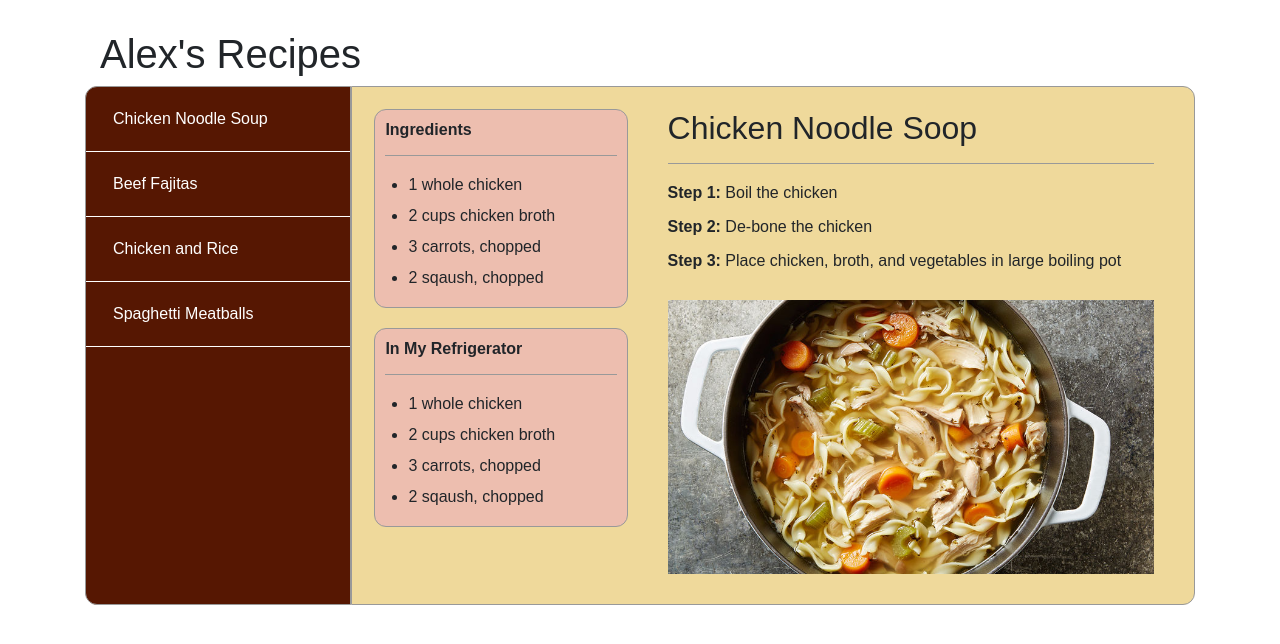
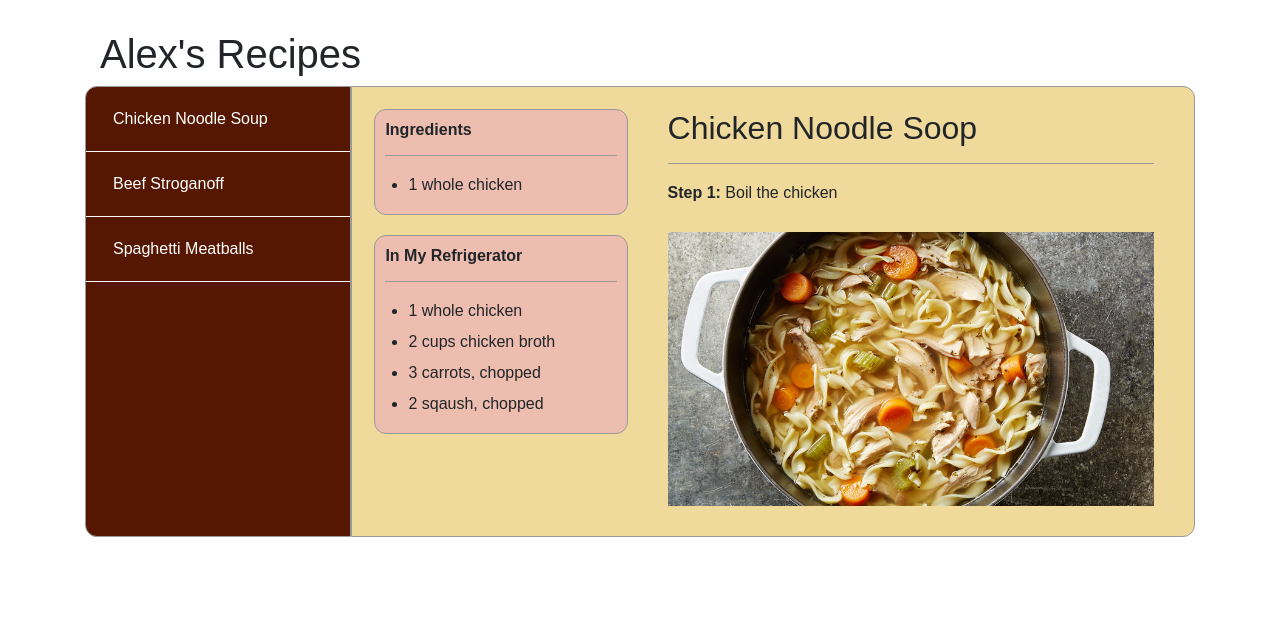
Before and after one commit to asimo124/RecipesReact, a React (Create React App) app: page / in a window 1280 px wide. Shown: the top 644 px of the page. Built offline with nearby package versions, Linux system fonts and the light colour scheme.

Commit message:
Completed breaking everything into components. Also created database structure on PairServer site.

```diff
--- a/src/App.js
+++ b/src/App.js
@@ -1,60 +1,37 @@
 import React, {Component} from 'react';
 import { Grid, Row, Col } from 'react-bootstrap';
+import RecipeList from './components/recipelist';
+import RecipeDetails from './components/recipedetails';
 
 class App extends Component {
+
+	state = {
+			recipes: [
+				{
+					id: 1,
+					name: "Chicken Noodle Soup"
+				},
+				{
+					id: 2,
+					name: "Beef Stroganoff"
+				},
+				{
+					id: 3,
+					name: "Spaghetti Meatballs"
+				},
+			]
+	};
+
 	render() {
 		return (
 			<div className="container">
 				<Grid>
 					<h1>Alex's Recipes</h1>
 					<Row >
-						<div className="recipe-list-container" >
-							<ul className="recipe-list">
-								<li><a href="#">Chicken Noodle Soup</a></li>
-								<li><a href="#">Beef Fajitas</a></li>
-								<li><a href="#">Chicken and Rice</a></li>
-								<li><a href="#">Spaghetti Meatballs</a></li>
-							</ul>
-						</div>
-						<div className="recipe-details-container" >
-							<Row >
-								<Col xs={12} md={4} >
-									<div className="ingredients-container">
-										<h5 className="small-box-title">Ingredients</h5>
-										<hr />
-										<ul className="ingredients-list">
-											<li>1 whole chicken</li>
-											<li>2 cups chicken broth</li>
-											<li>3 carrots, chopped</li>
-											<li>2 sqaush, chopped</li>
-										</ul>
-									</div>
-									<div className="available-ingredients-container">
-										<h5 className="small-box-title">In My Refrigerator</h5>
-										<hr />
-										<ul className="available-ingredients-list">
-											<li>1 whole chicken</li>
-											<li>2 cups chicken broth</li>
-											<li>3 carrots, chopped</li>
-											<li>2 sqaush, chopped</li>
-										</ul>
-									</div>
-								</Col>
-								<Col xs={12} md={8}>
-									<div className="recipe-steps-container">
-										<h2 className="recipe-title">Chicken Noodle Soop</h2>
-										<hr/>
-										<ul className="recipe-steps-list">
-											<li><strong>Step 1:</strong> Boil the chicken</li>
-											<li><strong>Step 2:</strong> De-bone the chicken</li>
-											<li><strong>Step 3:</strong> Place chicken, broth, and vegetables in large boiling pot</li>
-										</ul>
-										<div className="medlarge_clear" ></div>
-										<img src="/images/chicken_noodle_soup.jpg" className="full-width-img" />
-									</div>
-								</Col>
-							</Row>
-						</div>
+						<RecipeList
+							recipes={this.state.recipes}
+						/>
+						<RecipeDetails />
 					</Row>
 				</Grid>
 			</div>
--- /dev/null
+++ b/src/components/available_ingredients.js
@@ -0,0 +1,17 @@
+import { Component, PropTypes } from 'react';
+import React from 'react';
+
+export default class AvailableIngredients extends Component {
+	render() {
+		return <div className="available-ingredients-container">
+			<h5 className="small-box-title">In My Refrigerator</h5>
+			<hr />
+			<ul className="available-ingredients-list">
+				<li>1 whole chicken</li>
+				<li>2 cups chicken broth</li>
+				<li>3 carrots, chopped</li>
+				<li>2 sqaush, chopped</li>
+			</ul>
+		</div>
+	}
+}
--- /dev/null
+++ b/src/components/ingredient_list_item.js
@@ -0,0 +1,8 @@
+import { Component, PropTypes } from 'react';
+import React from 'react';
+
+export default class IngredientListItem extends Component {
+	render() {
+		return <li>1 whole chicken</li>
+	}
+}
--- /dev/null
+++ b/src/components/ingredients.js
@@ -0,0 +1,15 @@
+import { Component, PropTypes } from 'react';
+import React from 'react';
+import IngredientListItem from "./ingredient_list_item";
+
+export default class Ingredients extends Component {
+	render() {
+		return <div className="ingredients-container">
+			<h5 className="small-box-title">Ingredients</h5>
+			<hr />
+			<ul className="ingredients-list">
+				<IngredientListItem />
+			</ul>
+		</div>
+	}
+}
--- /dev/null
+++ b/src/components/recipe_list_item.js
@@ -0,0 +1,8 @@
+import { Component, PropTypes } from 'react';
+import React from "react";
+
+export default class RecipeListItem extends Component {
+	render() {
+		return <li><a href="#">{this.props.name}</a></li>
+	}
+}
--- /dev/null
+++ b/src/components/recipe_step_item.js
@@ -0,0 +1,8 @@
+import { Component, PropTypes } from 'react';
+import React from 'react';
+
+export default class RecipeStepItem extends Component {
+	render() {
+		return <li><strong>Step 1:</strong> Boil the chicken</li>
+	}
+}
--- /dev/null
+++ b/src/components/recipe_steps.js
@@ -0,0 +1,17 @@
+import { Component, PropTypes } from 'react';
+import React from 'react';
+import RecipeStepItem from './recipe_step_item'
+
+export default class RecipeSteps extends Component {
+	render() {
+		return <div className="recipe-steps-container">
+			<h2 className="recipe-title">Chicken Noodle Soop</h2>
+			<hr/>
+			<ul className="recipe-steps-list">
+				<RecipeStepItem />
+			</ul>
+			<div className="medlarge_clear" ></div>
+			<img src="/images/chicken_noodle_soup.jpg" className="full-width-img" />
+		</div>
+	}
+}
--- /dev/null
+++ b/src/components/recipedetails.js
@@ -0,0 +1,22 @@
+import { Component, PropTypes } from 'react';
+import {Col, Row} from "react-bootstrap";
+import React from "react";
+import Ingredients from './ingredients';
+import AvailableIngredients from './available_ingredients';
+import RecipeSteps from './recipe_steps';
+
+export default class RecipeDetails extends Component {
+	render() {
+		return <div className="recipe-details-container" >
+			<Row >
+				<Col xs={12} md={4} >
+					<Ingredients />
+					<AvailableIngredients />
+				</Col>
+				<Col xs={12} md={8}>
+					<RecipeSteps />
+				</Col>
+			</Row>
+		</div>
+	}
+}
--- /dev/null
+++ b/src/components/recipelist.js
@@ -0,0 +1,16 @@
+import { Component, PropTypes } from 'react';
+import React from "react";
+import RecipeListItem from './recipe_list_item'
+
+export default class RecipeList extends Component {
+
+	render() {
+		return <div className="recipe-list-container" >
+			<ul className="recipe-list">
+				{this.props.recipes.map( recipe =>
+					<RecipeListItem name={recipe.name} key={recipe.id} />
+				)}
+			</ul>
+		</div>
+	}
+}
```
